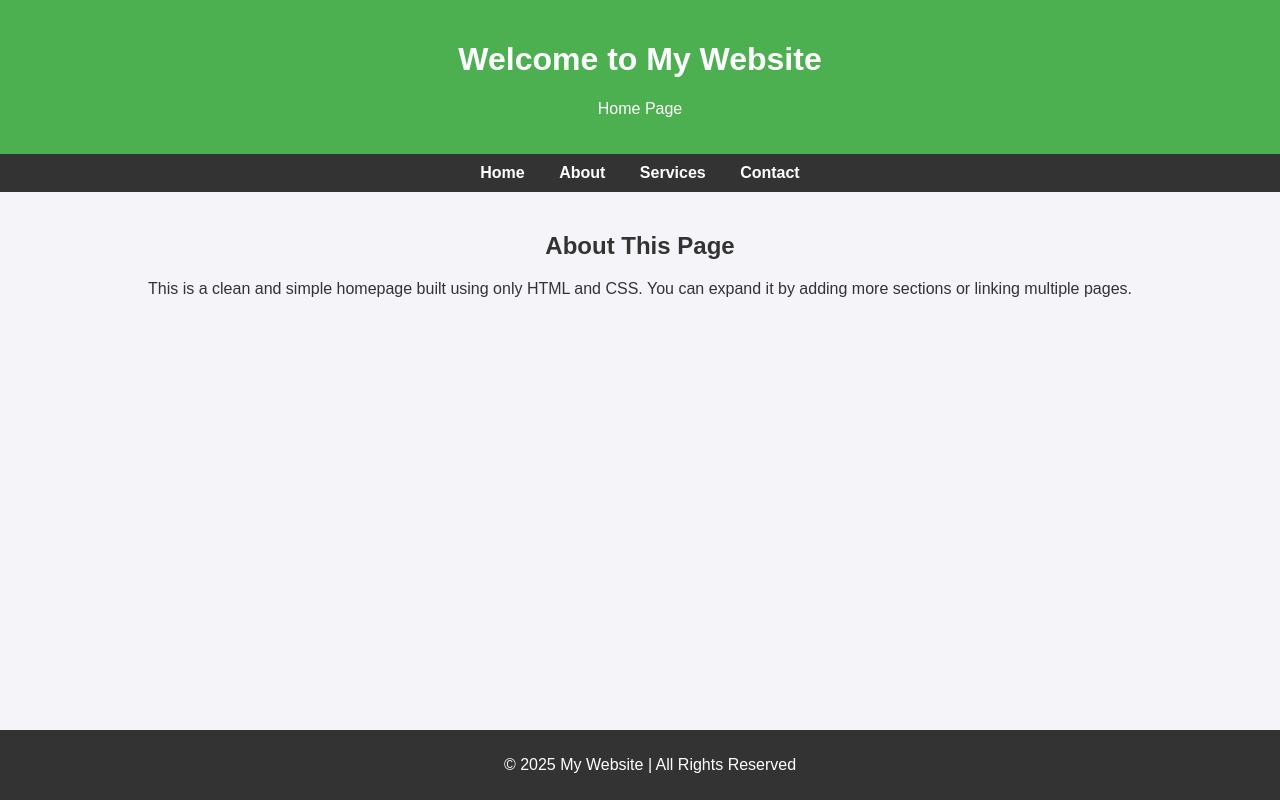
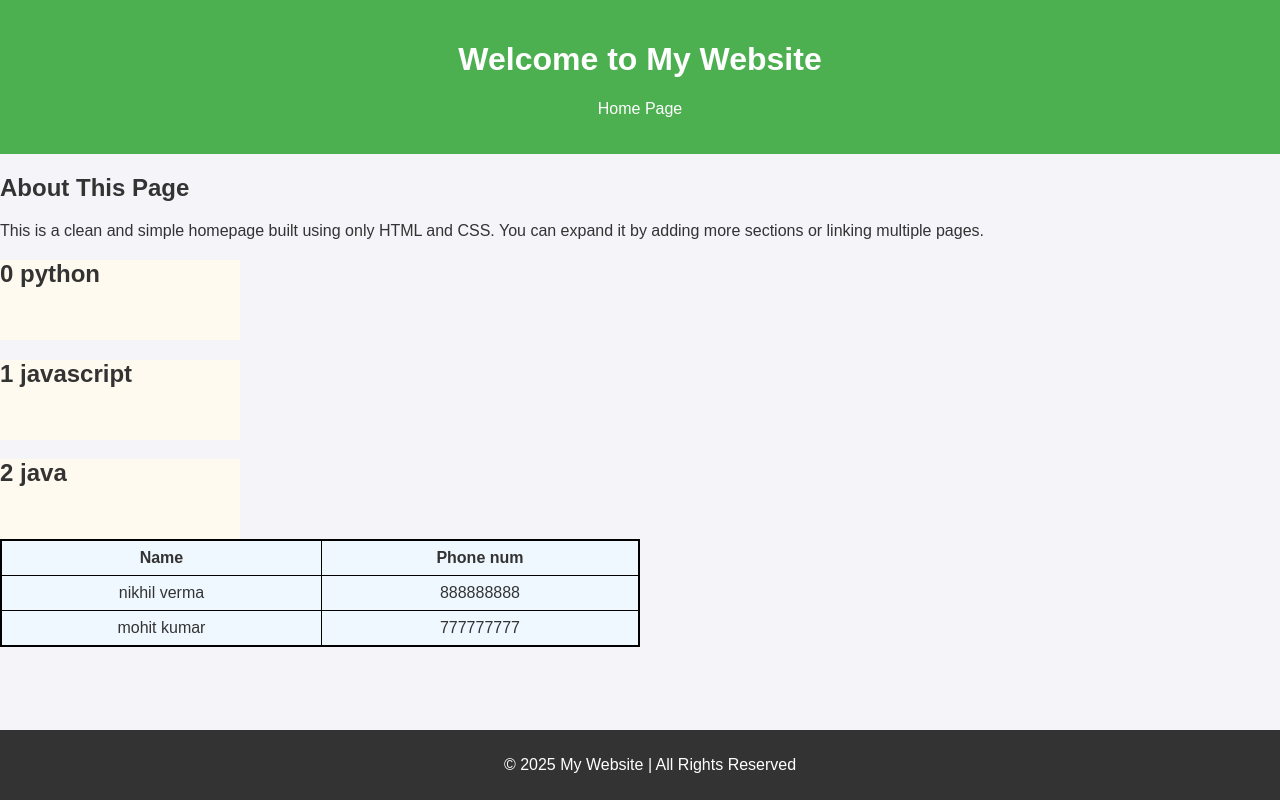
Before and after one commit to nikhilcse0427/django-complete-guide, a Django app: page / in a window 1280 px wide. Run offline with Django 5.2, Linux system fonts and the light colour scheme.

Commit message:
rendering data of views file  data in templates file using loop in template

```diff
--- a/myApp1/myApp1/views.py
+++ b/myApp1/myApp1/views.py
@@ -7,6 +7,11 @@ def home(request):
   data = {
     'title': 'Home page',
     'pageName': 'Home Page',
+    'clist': ['python', 'javascript', 'java'],
+    'student_details': [
+      {'name':'nikhil verma', 'phonenum':888888888},
+      {'name':'mohit kumar',  'phonenum':777777777},
+    ]
   }
   return render(request, "index.html", data)
 
--- a/myApp1/templates/index.html
+++ b/myApp1/templates/index.html
@@ -17,19 +17,10 @@
       padding: 20px;
       text-align: center;
     }
-    nav {
-      background: #333;
-      padding: 10px;
-      text-align: center;
-    }
-    nav a {
-      color: white;
-      text-decoration: none;
-      margin: 0 15px;
-      font-weight: bold;
-    }
-    nav a:hover {
-      text-decoration: underline;
+    section div{
+      height: 10vh;
+      width: 30vh;
+      background-color: floralwhite;
     }
     main {
       padding: 20px;
@@ -52,17 +43,31 @@
     <p>{{pageName}}</p>
   </header>
 
-  <nav>
-    <a href="#home">Home</a>
-    <a href="#about">About</a>
-    <a href="#services">Services</a>
-    <a href="#contact">Contact</a>
-  </nav>
 
-  <main>
     <h2>About This Page</h2>
     <p>This is a clean and simple homepage built using only HTML and CSS. You can expand it by adding more sections or linking multiple pages.</p>
   </main>
+  <section>
+    {% for n in clist %}
+      <div>
+        <h1>{{forloop.counter0}} {{n}}</h1>
+      </div>
+    {% endfor %}
+  </section>
+  <!-- numbering forloop.counter -->
+
+<table style="border: 2px solid black; border-radius: 4px; background-color: aliceblue; border-collapse: collapse; width: 50%; text-align: center;">
+  <tr style="border: 1px solid black;">
+    <th style="border: 1px solid black; padding: 8px;">Name</th>
+    <th style="border: 1px solid black; padding: 8px;">Phone num</th>
+  </tr>
+  {% for n in student_details %}
+    <tr style="border: 1px solid black;">
+      <td style="border: 1px solid black; padding: 8px;">{{ n.name }}</td>
+      <td style="border: 1px solid black; padding: 8px;">{{ n.phonenum }}</td>
+    </tr>
+  {% endfor %}
+</table>
 
   <footer>
     <p>© 2025 My Website | All Rights Reserved</p>
```
